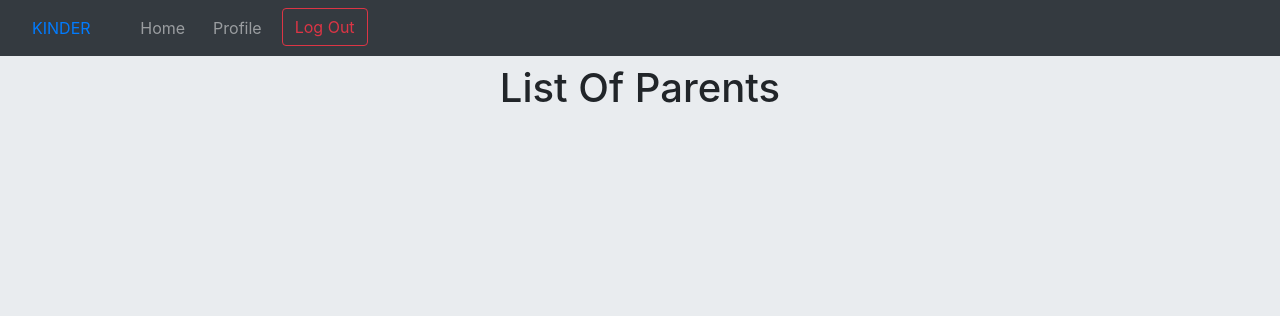
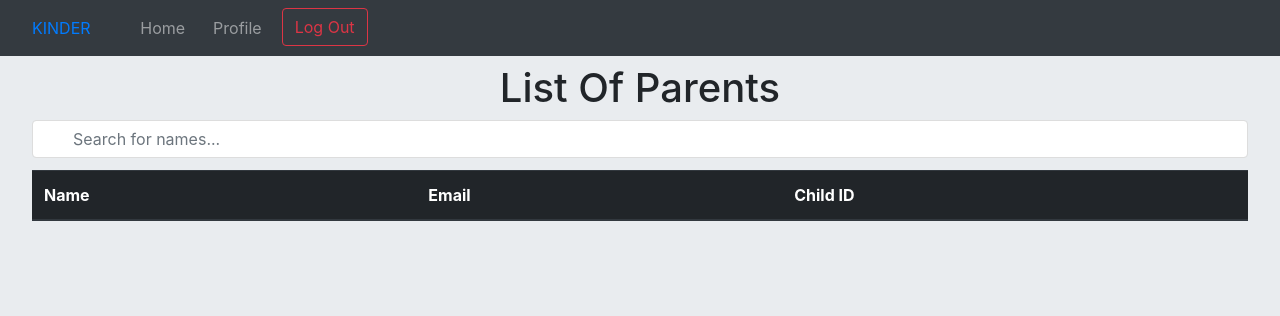
Before and after one commit to sabin-thapa/KinderV2, a Django app: page /home/parent-profiles/ in a window 1280 px wide. Shown: the top 316 px of the page. Run offline with Django 3.2, Linux system fonts and the light colour scheme; a user stored in the database is signed in; data comes from the database, SQL or seed files in the repository; both versions use the stored data as it was after the commit; lists and menus that the app fills with data are empty; some libraries are stand-ins or nearby versions.

Commit message:
git status

```diff
--- a/requirements.txt
+++ b/requirements.txt
@@ -12,5 +12,3 @@ requests == 2.22.0
 sqlparse == 0.3.0
 urllib3 == 1.25.8
 webencodings == 0.5.1
-
-Branch test
--- a/second/templates/parentprofiles.html
+++ b/second/templates/parentprofiles.html
@@ -1,33 +1,66 @@
 <!DOCTYPE html>
-{% extends "base1.html" %}
-{% block base2 %}
+{% extends "base1.html" %} {% block base2 %}
 <html lang="en">
-
   {% load static %}
 
   <head>
-    <meta charset="UTF-8">
-    <meta name="viewport" content="width=device-width, initial-scale=1.0">
-    <meta http-equiv="X-UA-Compatible" content="ie=edge">
-    <link rel="stylesheet" href="{% static 'form1.css' %}" >
+    <meta charset="UTF-8" />
+    <meta name="viewport" content="width=device-width, initial-scale=1.0" />
+    <meta http-equiv="X-UA-Compatible" content="ie=edge" />
+    <link rel="stylesheet" href="{% static 'form1.css' %}" />
     <title>ParentProfiles</title>
   </head>
 
   <body class="jumbotron">
     <center>
       <h1>List Of Parents</h1>
+      <input
+        class="form-control"
+        type="text"
+        id="myInput"
+        onkeyup="myFunction()"
+        placeholder="Search for names..."
+      />
+      <table class="table table-hover" id="myTable">
+        <thead class="thead-dark">
+          <tr>
+            <th>Name</th>
+            <th>Email</th>
+            <th>Child ID</th>
+          </tr>
+        </thead>
+        {% for p in parents%}
+        <tr>
+          <td>{{p.user.username}}</td>
+          <td>
+            <a href="{% url 'send-email' %}"><b>{{p.user.email}}</b> </a>
+          </td>
+          <td>{{ p.ChildID }}</td>
+        </tr>
+        {% endfor %}
+      </table>
     </center>
-    {% for p in parents%}
-    <div class='container' style='background-color:white;width:20%;border-style:solid;border-radius:5px;border-width:1px;border-color:#969696;'>
-        <img class="rounded-circle account-img" src="{{ p.user.profile.image.url }}" height = "45px", width="45px"><h1>{{p.user.username}}</h1>
-        <p><b>{{p.user.email}}</b></p>
-        <p>ChildID: {{p.ChildID}}</p>
 
-    </div><br>
-    {% endfor %}
-
-
+    <script>
+      function myFunction() {
+        var input, filter, table, tr, td, i, txtValue;
+        input = document.getElementById("myInput");
+        filter = input.value.toUpperCase();
+        table = document.getElementById("myTable");
+        tr = table.getElementsByTagName("tr");
+        for (i = 0; i < tr.length; i++) {
+          td = tr[i].getElementsByTagName("td")[0];
+          if (td) {
+            txtValue = td.textContent || td.innerText;
+            if (txtValue.toUpperCase().indexOf(filter) > -1) {
+              tr[i].style.display = "";
+            } else {
+              tr[i].style.display = "none";
+            }
+          }
+        }
+      }
+    </script>
   </body>
-
 </html>
 {% endblock %}
--- a/static/form1.css
+++ b/static/form1.css
@@ -6,9 +6,9 @@ form textarea {
   height: 45px;
   border: none;
   margin-bottom: 10px;
-    -webkit-transition: all .2s ease-in-out;
-    -o-transition: all .2s ease-in-out;
-    transition: all .2s ease-in-out;
+  -webkit-transition: all 0.2s ease-in-out;
+  -o-transition: all 0.2s ease-in-out;
+  transition: all 0.2s ease-in-out;
   border-radius: 10px;
 }
 
@@ -28,3 +28,36 @@ form textarea:focus {
   width: 30%;
   height: 50%;
 }
+
+#myInput {
+  background-image: url(/media/search.png); /* Add a search icon to input */
+  background-position: 10px 12px; /* Position the search icon */
+  background-repeat: no-repeat; /* Do not repeat the icon image */
+  width: 100%; /* Full-width */
+  font-size: 16px; /* Increase font-size */
+  padding: 12px 20px 12px 40px; /* Add some padding */
+  border: 1px solid #ddd; /* Add a grey border */
+  margin-bottom: 12px; /* Add some space below the input */
+}
+
+#myUL {
+  /* Remove default list styling */
+  list-style-type: none;
+  padding: 0;
+  margin: 0;
+}
+
+#myUL li a {
+  border: 1px solid #ddd; /* Add a border to all links */
+  margin-top: -1px; /* Prevent double borders */
+  background-color: #f6f6f6; /* Grey background color */
+  padding: 12px; /* Add some padding */
+  text-decoration: none; /* Remove default text underline */
+  font-size: 18px; /* Increase the font-size */
+  color: black; /* Add a black text color */
+  display: block; /* Make it into a block element to fill the whole list */
+}
+
+#myUL li a:hover:not(.header) {
+  background-color: #eee; /* Add a hover effect to all links, except for headers */
+}
```
Also changed, not shown: second/templates/teacherprofile.html (+78 -19 lines), README.md, db.sqlite3, media/search.png (added). Lines whose indentation alone changed are shown as unchanged.
